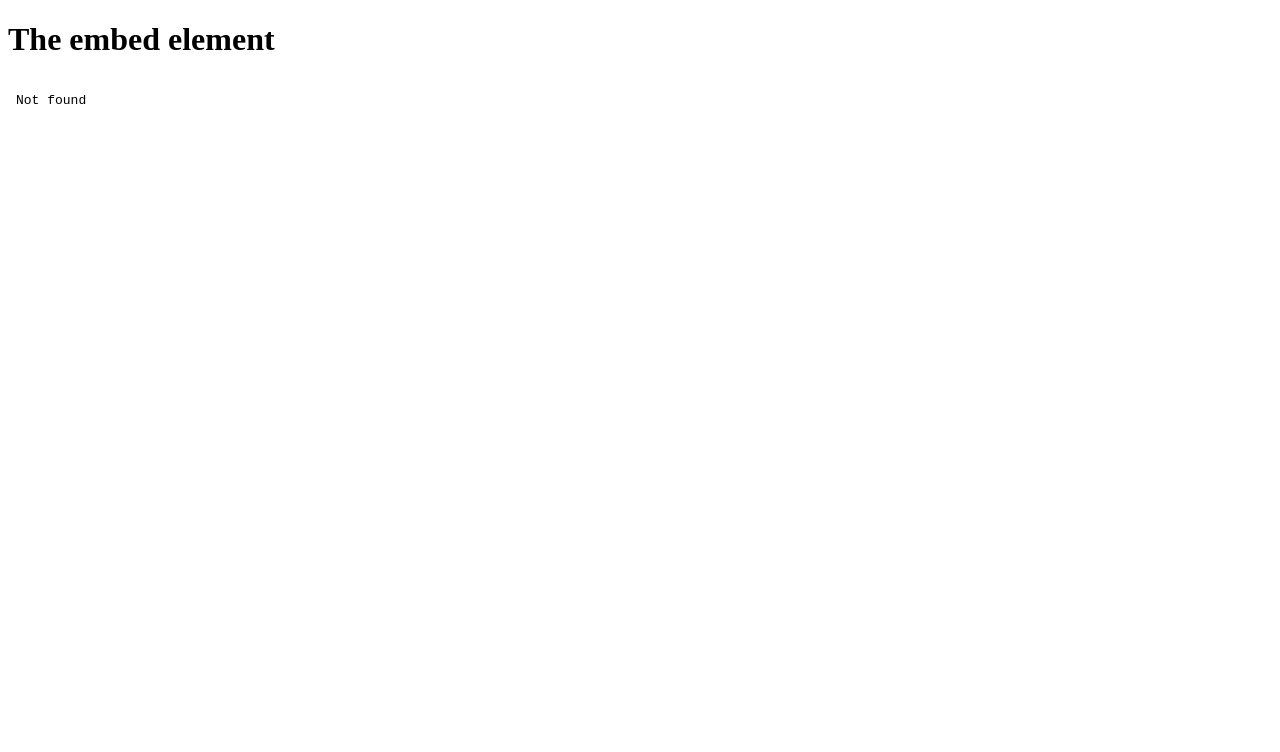
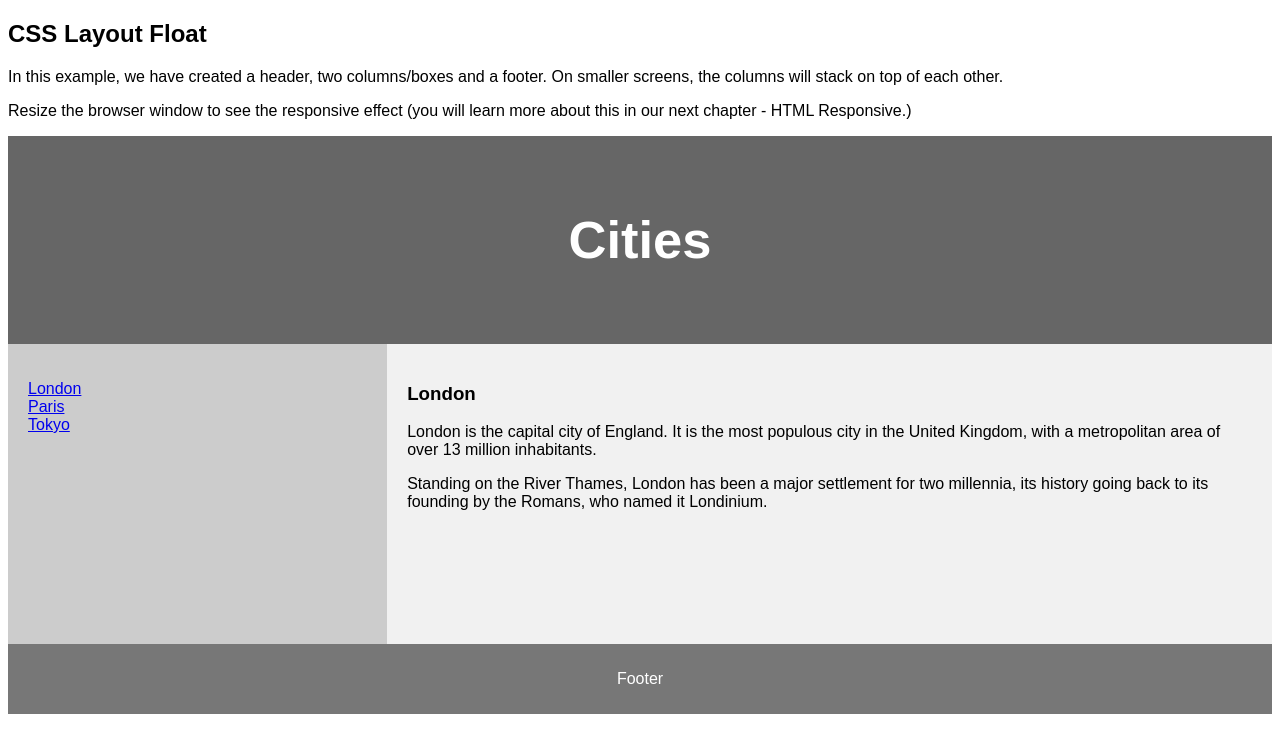
Before and after one commit to armandoagudelo/test, a plain HTML site: page website/index.html in a window 1280 px wide. Drawn offline with Linux system fonts and the light colour scheme.

Commit message:
Update index.html

```diff
--- a/website/index.html
+++ b/website/index.html
@@ -1,10 +1,103 @@
 <!DOCTYPE html>
-<html>
+<html lang="en">
+<head>
+<title>CSS Template</title>
+<meta charset="utf-8">
+<meta name="viewport" content="width=device-width, initial-scale=1">
+<style>
+* {
+  box-sizing: border-box;
+}
+
+body {
+  font-family: Arial, Helvetica, sans-serif;
+}
+
+/* Style the header */
+header {
+  background-color: #666;
+  padding: 30px;
+  text-align: center;
+  font-size: 35px;
+  color: white;
+}
+
+/* Create two columns/boxes that floats next to each other */
+nav {
+  float: left;
+  width: 30%;
+  height: 300px; /* only for demonstration, should be removed */
+  background: #ccc;
+  padding: 20px;
+}
+
+/* Style the list inside the menu */
+nav ul {
+  list-style-type: none;
+  padding: 0;
+}
+
+article {
+  float: left;
+  padding: 20px;
+  width: 70%;
+  background-color: #f1f1f1;
+  height: 300px; /* only for demonstration, should be removed */
+}
+
+/* Clear floats after the columns */
+section::after {
+  content: "";
+  display: table;
+  clear: both;
+}
+
+/* Style the footer */
+footer {
+  background-color: #777;
+  padding: 10px;
+  text-align: center;
+  color: white;
+}
+
+/* Responsive layout - makes the two columns/boxes stack on top of each other instead of next to each other, on small screens */
+@media (max-width: 600px) {
+  nav, article {
+    width: 100%;
+    height: auto;
+  }
+}
+</style>
+</head>
 <body>
 
-<h1>The embed element</h1>
+<h2>CSS Layout Float</h2>
+<p>In this example, we have created a header, two columns/boxes and a footer. On smaller screens, the columns will stack on top of each other.</p>
+<p>Resize the browser window to see the responsive effect (you will learn more about this in our next chapter - HTML Responsive.)</p>
 
-<embed type="text/html" src="snippet.html"  width="500" height="200">
+<header>
+  <h2>Cities</h2>
+</header>
+
+<section>
+  <nav>
+    <ul>
+      <li><a href="#">London</a></li>
+      <li><a href="#">Paris</a></li>
+      <li><a href="#">Tokyo</a></li>
+    </ul>
+  </nav>
+
+  <article>
+    <h1>London</h1>
+    <p>London is the capital city of England. It is the most populous city in the  United Kingdom, with a metropolitan area of over 13 million inhabitants.</p>
+    <p>Standing on the River Thames, London has been a major settlement for two millennia, its history going back to its founding by the Romans, who named it Londinium.</p>
+  </article>
+</section>
+
+<footer>
+  <p>Footer</p>
+</footer>
 
 </body>
 </html>
```
